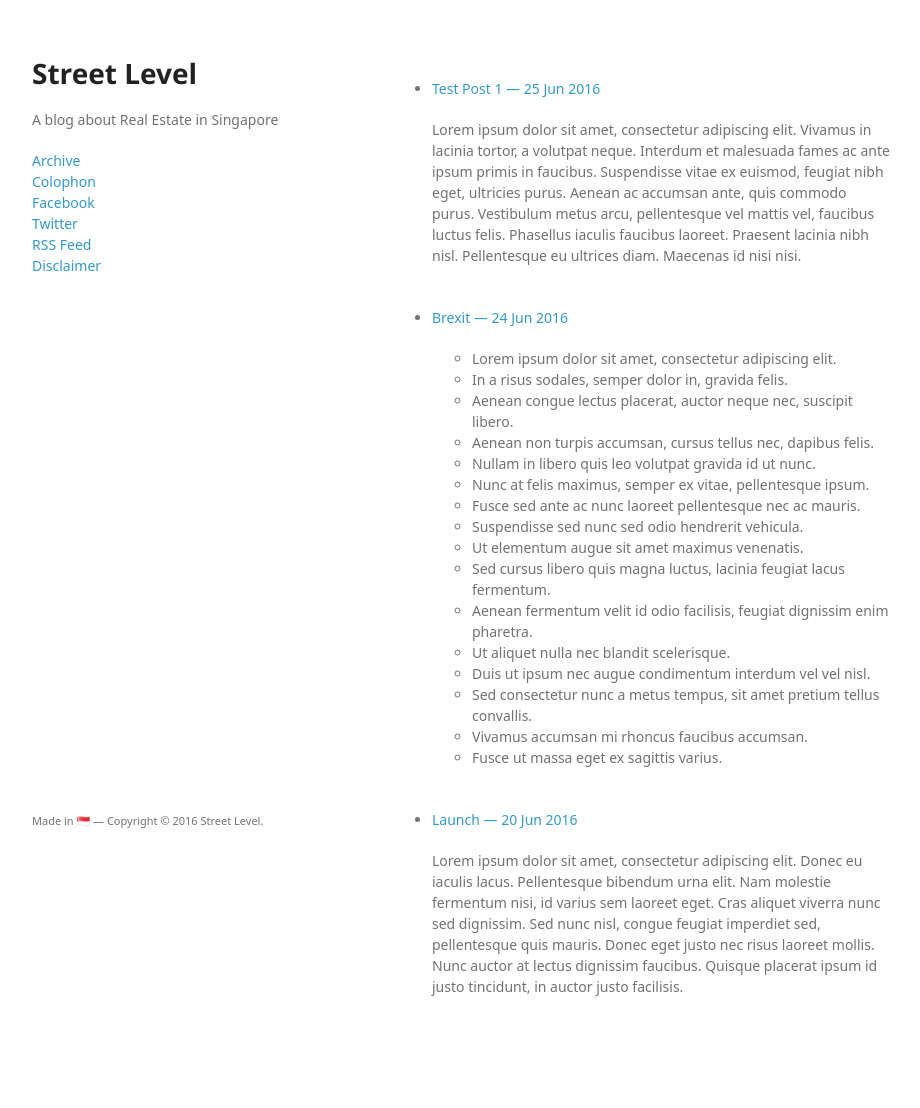
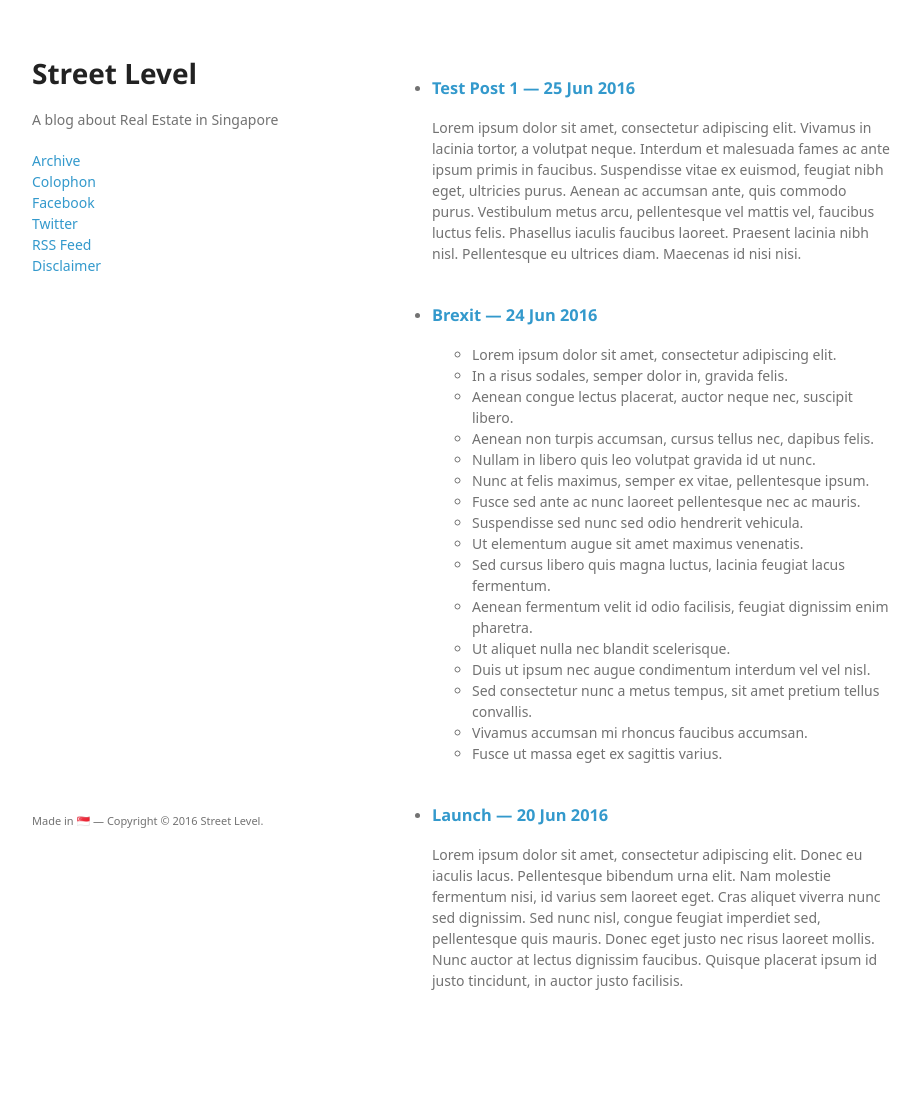
Before and after one commit to samueltwx/street-level.github.io, a Jekyll site: the page built from index.html, in a window 1280 px wide. Shown: the whole page, without its empty margins (178-1098 px from the left). Built offline with Jekyll 4.4.1, drawn with Linux system fonts in a browser that asks for light colours; some web fonts are replaced.

```diff
--- a/index.html
+++ b/index.html
@@ -3,7 +3,7 @@ layout: default
 ---
 <ul class="posts">
 {% for post in site.posts %}
-  <li><span><a href="{{ post.url }}" title="{{ post.title }}">{{ post.title }}</span> &mdash; {{ post.date | date_to_string }}</a>
+  <li><span><h3><a href="{{ post.url }}" title="{{ post.title }}">{{ post.title }}</span> &mdash; {{ post.date | date_to_string }}</a></h3>
     <p>{{ post.excerpt }}</p></li>
     <br>
   {% endfor %}
```
